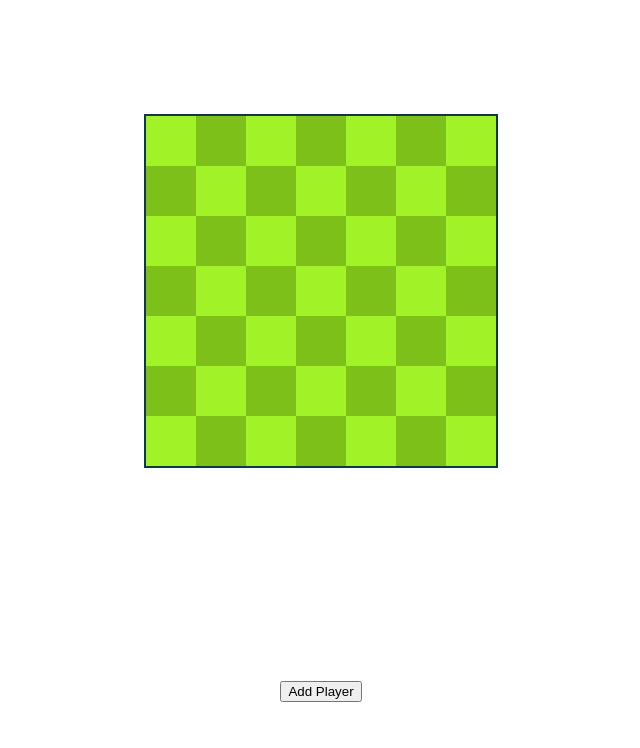
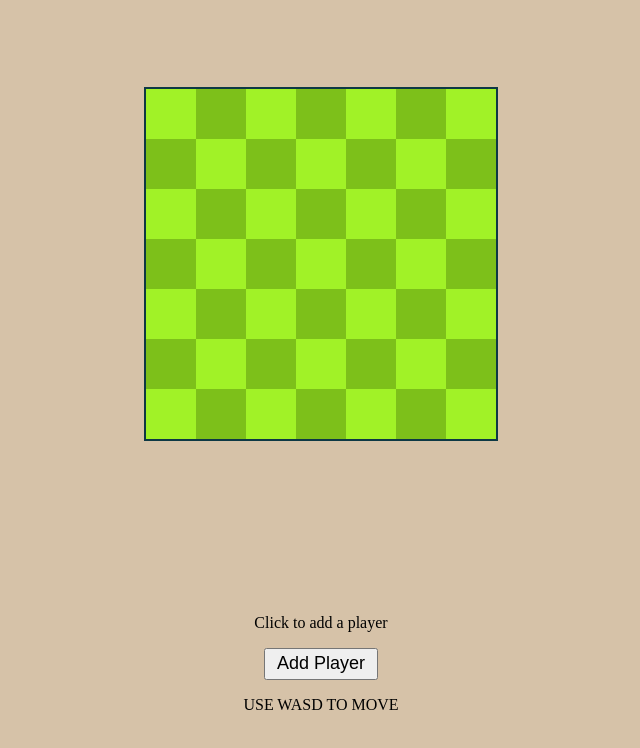
Before and after one commit to Nonaxce/siimple-array-based-tile-game-map-gecko, a plain HTML site: page index.html in a window 1280 px wide. Shown: the whole page, without its empty margins (319-959 px from the left). Drawn offline with Linux system fonts and the light colour scheme.

Commit message:
Updates js
Handled error when the key event listener detects input but can't execute function on player because player doesn't exist and everything is not real

```diff
--- a/game.js
+++ b/game.js
@@ -72,16 +72,19 @@ let playerPos = {
     "y": null
 }
 // adds the player at a specified point
+let player = false;
 function addPlayer(y, x) {
     newMap[y][x] = "1 ";
     playerPos.x = x;
     playerPos.y = y;
     draw();
     render();
+    player = true;
 }
 // determines the direction of the
 function movePlayer(direction) {
     // changes previous postion to "0 " or an occupied space
+    if (player) {
        newMap[playerPos.y][playerPos.x] = "0 "
         switch(direction) {
             case "up":
@@ -118,7 +121,10 @@ function movePlayer(direction) {
         // to place the player in the new position
         newMap[playerPos.y][playerPos.x] = "1 "
         draw();
-    render();
+        //render();
+    } else {
+        console.log("not working aren't we");
+    }
 }
 
 // render to dom
--- a/index.html
+++ b/index.html
@@ -12,7 +12,11 @@
         <div id="map">
 
         </div>
-        <button id="add-player">Add Player</button>
+        <section style="display: grid;grid-template-columns: 100%;justify-items: center;align-items: center;">
+            <p>Click to add a player</p>
+            <button id="add-player">Add Player</button>
+            <p>USE WASD TO MOVE</p>
+        </section>
     </div>
 <script src="game.js"></script>
 </body>
--- a/style.css
+++ b/style.css
@@ -27,3 +27,11 @@
     align-items: center;
     height: 100vh;
 }
+body{
+    background-color: rgb(214, 194, 168);
+}
+button{
+    height: 2rem;
+    padding: 0 0.7rem;
+    font-size: 18px;
+}
```
Lines whose indentation alone changed are shown as unchanged.
